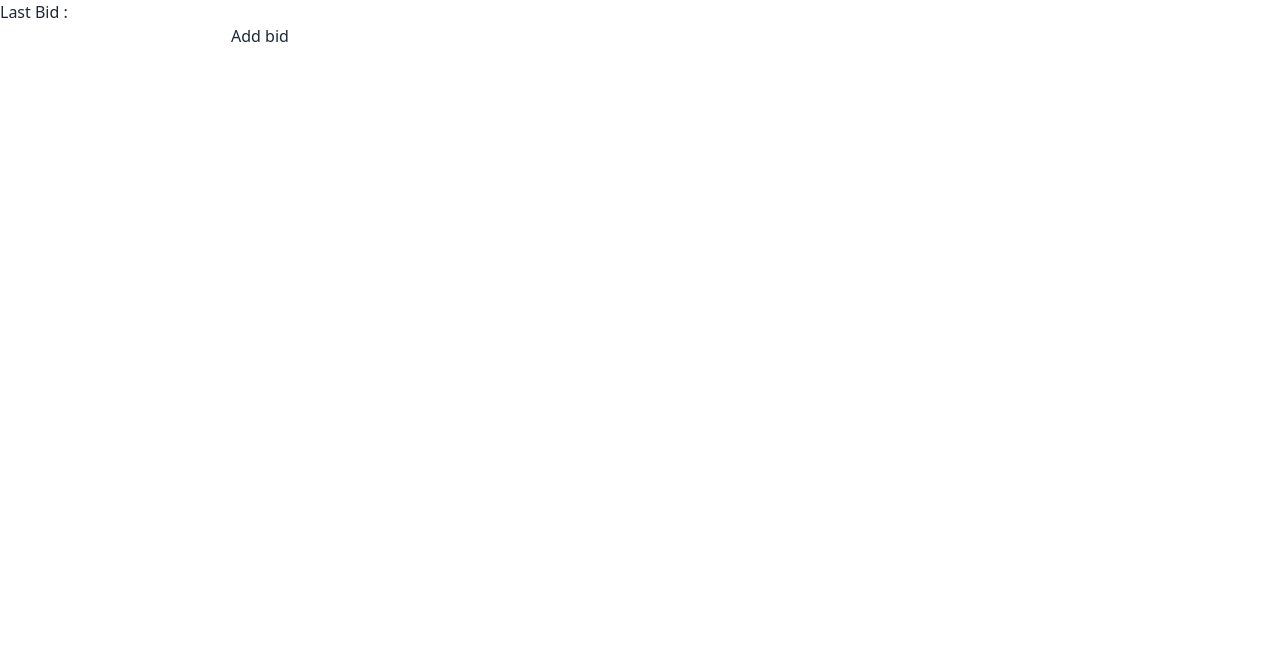
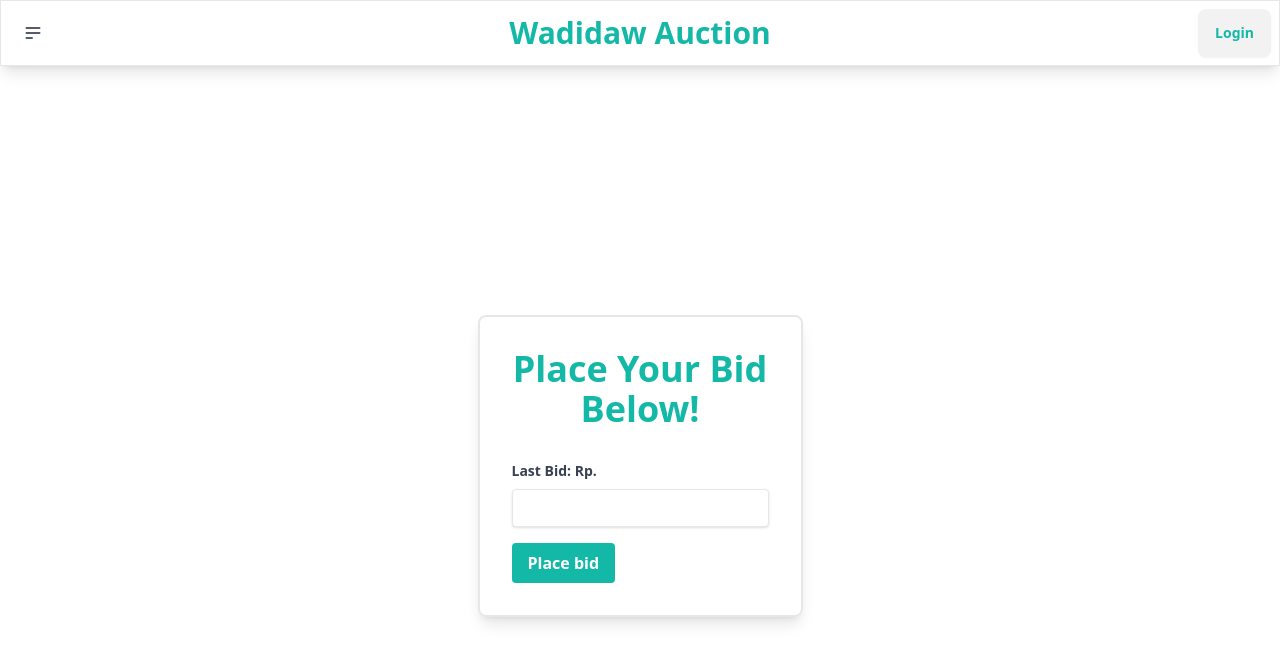
Before and after one commit to wadidaw-auction/front-end, a React (Vite) app in the folder client/: page /product/1 in a window 1280 px wide. Shown: the top 662 px of the page. Built offline with nearby package versions, Linux system fonts and the light colour scheme; no server answers.

Commit message:
feat: card-bidder

```diff
--- a/client/src/components/Card.jsx
+++ b/client/src/components/Card.jsx
@@ -1,20 +1,22 @@
-export default function Card() {
+import { Link } from "react-router-dom";
+
+export default function Card({el}) {
   return (
     <>
       <div className="card card-compact w-96 bg-base-100 shadow-xl rounded-lg">
         <figure>
           <img
-            src="https://daisyui.com/images/stock/photo-1606107557195-0e29a4b5b4aa.jpg"
-            alt="Shoes"
+            src={el.imageUrl}
+            alt={el.name}
           />
         </figure>
         <div className="card-body">
-          <h2 className="card-title">Shoes!</h2>
-          <p>If a dog chews shoes whose shoes does he choose?</p>
+          <h2 className="card-title">{el.name}</h2>
+          <p>Rp. {el.price.toLocaleString()}</p>
           <div className="card-actions justify-end">
-            <button className="text-base font-semibold text-white bg-teal-400 py-3 px-8 rounded-full hover:shadow-lg hover:opacity-80 transition duration-300 ease-in-out mb-3 ml-2">
+            <Link to={`/product/${el.id}`} className="text-base font-semibold text-white bg-teal-400 py-3 px-8 rounded-full hover:shadow-lg hover:opacity-80 transition duration-300 ease-in-out mb-3 ml-2">
               Bid Now
-            </button>
+            </Link>
           </div>
         </div>
       </div>
--- a/client/src/pages/Homepage.jsx
+++ b/client/src/pages/Homepage.jsx
@@ -1,6 +1,26 @@
+import { useEffect, useState } from "react";
 import Card from "../components/Card";
+import axios from "axios";
+
+
 
 export default function HomePage() {
+  const [data, setData] = useState()
+
+async function fetchData(){
+  try {
+    const {data} = await axios({
+      method:'get',
+      url:"http://localhost:3000/products"
+    })
+    setData(data)
+  } catch (error) {
+    console.log(error);
+  }
+}
+useEffect(()=>{
+  fetchData()
+})
   return (
     <>
       <section className="pt-20">
@@ -23,7 +43,10 @@
           </div>
 
           <div className="w-full self-center items-center px-4 mt-5">
-            <Card/>
+
+            {data &&
+            data.map((el)=> <Card el={el} key={el.id}/>)}
+
           </div>
         {/* </div> */}
       </section>
--- a/client/src/pages/Websocket.jsx
+++ b/client/src/pages/Websocket.jsx
@@ -96,11 +96,27 @@
 
     return(
         <>
-        <form onSubmit={handleSubmit}>
+        {/* <form onSubmit={handleSubmit}>
             <label htmlFor="">Last Bid : {price}</label><br />
         <input type="number" name="price"  onChange={handleInput}/>
         <button type="submit">Add bid</button>
-        </form>
+        </form> */}
+
+        <div className="flex justify-center items-center h-screen">
+    <div className="border-2 rounded-lg p-8 shadow-lg items-center" >
+      <h1 className="block font-bold text-teal-500 text-4xl text-center">Place Your Bid</h1>
+      <h1 className="block font-bold text-teal-500 text-4xl text-center">Below!</h1>
+    <form onSubmit={handleSubmit} className="max-w-sm mx-auto mt-8">
+    <div className="mb-4">
+        <label htmlFor="username" className="block text-gray-700 text-sm font-bold mb-2">Last Bid: Rp. {price?.toLocaleString()}</label>
+        <input type="number" id="username" className="shadow appearance-none border rounded w-full py-2 px-3 text-gray-700 leading-tight focus:outline-none focus:shadow-outline"  name="name" onChange={handleInput} required />
+      </div>
+      <div className="flex items-center justify-between">
+        <button type="submit" className="bg-teal-500 hover:bg-teal-700 text-white font-bold py-2 px-4 rounded focus:outline-none focus:shadow-outline">Place bid</button>
+      </div>
+    </form>
+    </div>
+    </div>
         </>
     )
 }
```
Also changed, not shown: client/src/App.jsx (+5 -5 lines).
